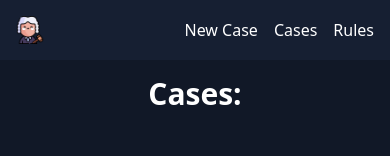
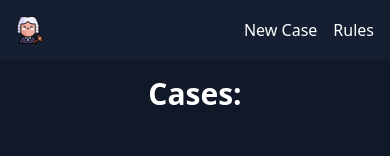
Before and after one commit to alaincodes/miasin, a Nuxt app: page / in a window 390 px wide. Shown: the top 156 px of the page. Built offline with nearby package versions, Linux system fonts and the light colour scheme.

Commit message:
clean responsive

```diff
--- a/components/AppHeader.vue
+++ b/components/AppHeader.vue
@@ -11,7 +11,7 @@
 			<nav>
 				<ul class="flex gap-4">
 					<li><NuxtLink to="/cases/new">New Case</NuxtLink></li>
-					<li><NuxtLink to="/cases">Cases</NuxtLink></li>
+					<li class="hidden md:block"><NuxtLink to="/cases">Cases</NuxtLink></li>
 					<li><NuxtLink to="/rules">Rules</NuxtLink></li>
 				</ul>
 			</nav>
--- a/components/Judgement.vue
+++ b/components/Judgement.vue
@@ -81,9 +81,7 @@ const verdictColor = computed(() => {
 						/>
 					</div>
 					<button
-						@click="
-							fakeContentStore.incrementGuilty(fakeContentStore.selectedCase.id)
-						"
+						@click="fakeContentStore.incrementGuilty(fakeContentStore.selectedCase.id)"
 						class="col-span-1 grid grid-flow-col place-items-center gap-2 py-2 px-4 border border-transparent rounded-xl bg-c-yellow-1 text-c-black duration-300 hover:bg-yellow-900 hover:border-yellow-900"
 					>
 						<span>Guilty</span>
--- a/pages/index.vue
+++ b/pages/index.vue
@@ -1,6 +1,6 @@
 <template>
 	<div
-		class="grid grid-cols-1 gap-12 items-start p-4 md:p-12 md:grid-cols-2 md:h-[calc(100vh_-_var(--header-height))]"
+		class="grid grid-cols-1 gap-12 items-start p-4 md:py-12 md:grid-cols-2 md:h-[calc(100vh_-_var(--header-height))]"
 	>
 		<Judgement />
 		<Cases />
```
